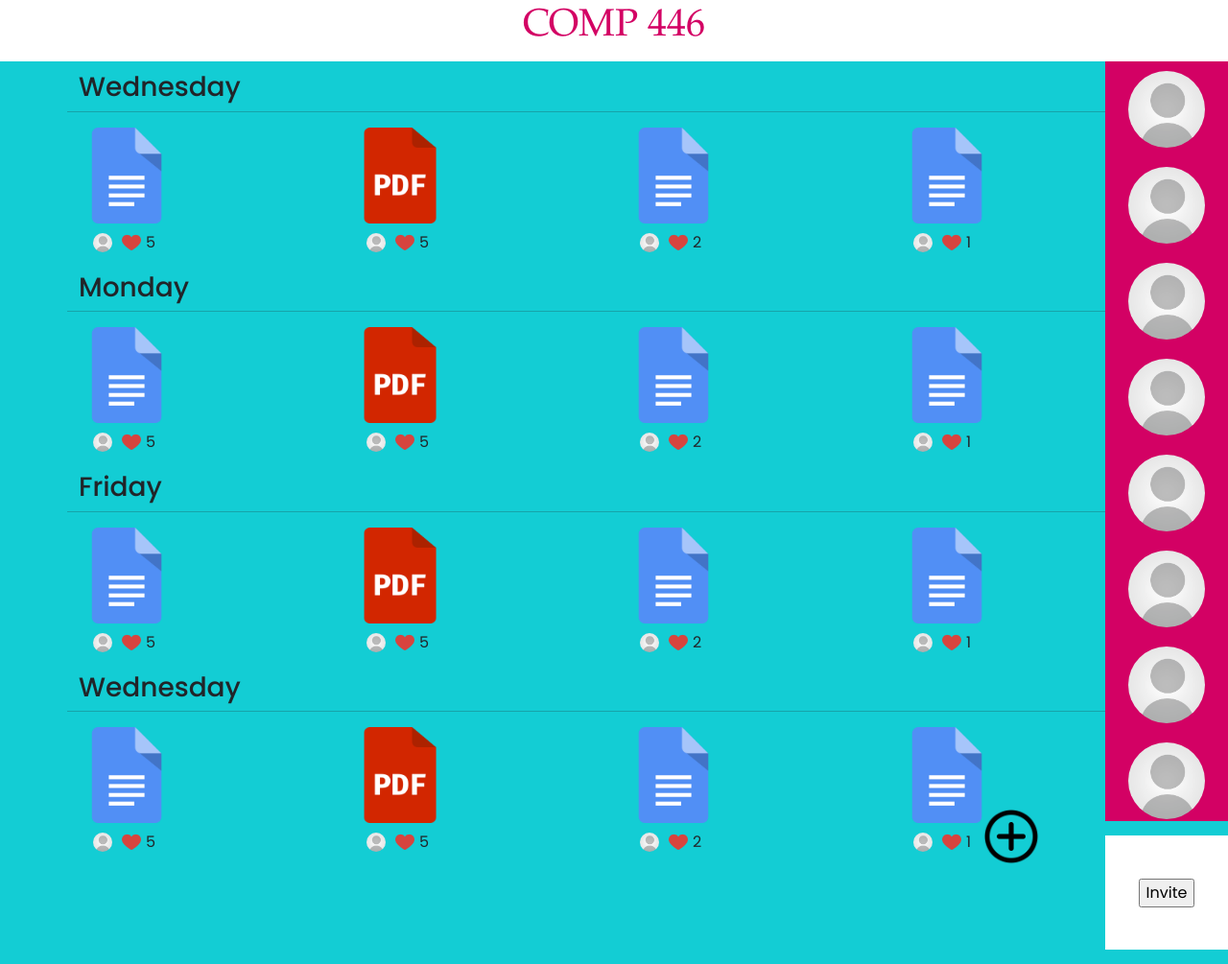
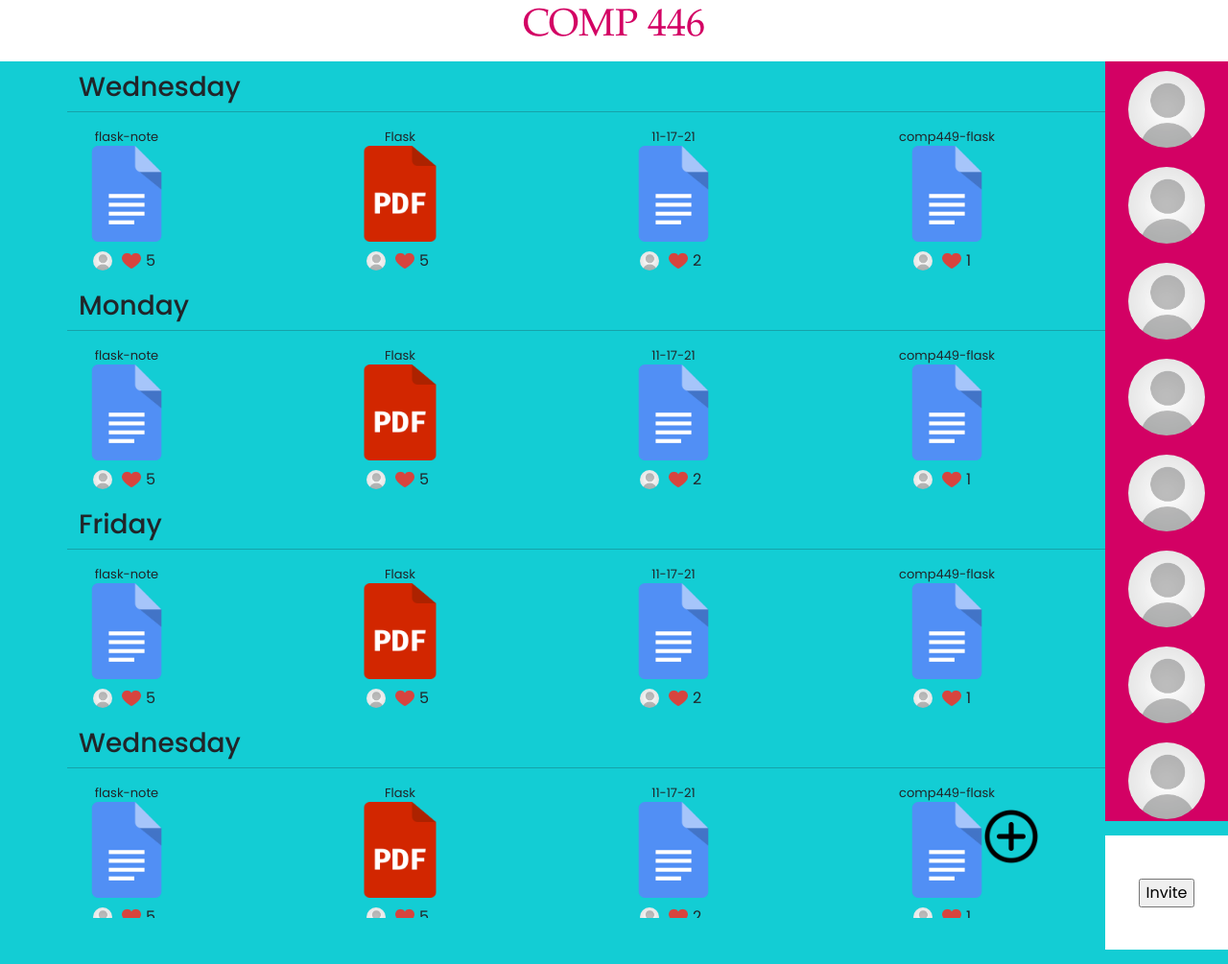
Before and after one commit to stephaniele/notebuddy, a Flask app: page /workspace in a window 1280 px wide. Shown: the whole page at 96% size. Run offline with Flask 2, Linux system fonts and the light colour scheme; some libraries are stand-ins or nearby versions.

Commit message:
change file name position

```diff
--- a/static/style.css
+++ b/static/style.css
@@ -171,23 +171,11 @@ h2{
 	display: flex;
 	align-content: space-around;
 }
-.file:hover .file-img{
-	opacity: 0.3;
-}
-.file:hover .file-name{
-	opacity: 1;
-}
 .file-name{
-	transition: .5s ease;
-	position: relative;
-	opacity:0;
 	width:100px;
-	height:0px;
 	font-size:13px;
 	text-align: center;
 	font:bold;
-	transform: translateY(-60px)
-
 }
 
 #side-bar{
--- a/templates/workspace.html
+++ b/templates/workspace.html
@@ -20,12 +20,12 @@
 <div id="main-container">
 	<div class="container" id="days">
 		<div class="row day">
-			<h3>Wednesday</h3>
+			<h3 class="dayofWeek">Wednesday</h3>
 			<hr>
 			<div class="col file-container">
 				<div class="file">
+					<div class="file-name">flask-note</div>
 					<img class="file-img" src="/static/docs.png">
-					<div class="file-name">flask-note</div>
 				</div>
 				<div class="img-info">
 					<img class="file-profile-pic" src="/static/person.jpg">
@@ -35,8 +35,9 @@
 			</div>
 			<div class=" col file-container">
 				<div class="file">
+					<div class="file-name">Flask</div>
 					<img class="file-img" src="/static/pdf.png">
-					<div class="file-name">Flask</div>
+
 				</div>
 				<div class="img-info">
 					<img class="file-profile-pic" src="/static/person.jpg">
@@ -46,8 +47,9 @@
 			</div>
 			<div class=" col file-container">
 				<div class="file">
+					<div class="file-name">11-17-21</div>
 					<img class="file-img" src="/static/docs.png">
-					<div class="file-name">11-17-21</div>
+
 				</div>
 				<div class="img-info">
 					<img class="file-profile-pic" src="/static/person.jpg">
@@ -57,8 +59,9 @@
 			</div>
 			<div class="col file-container">
 				<div class="file">
+					<div class="file-name">comp449-flask</div>
 					<img class="file-img" src="/static/docs.png">
-					<div class="file-name">comp449-flask</div>
+
 				</div>
 				<div class="img-info">
 					<img class="file-profile-pic" src="/static/person.jpg">
@@ -68,12 +71,12 @@
 			</div>
 		</div>
 		<div class="row day">
-			<h3>Monday</h3>
+			<h3 class="dayofWeek">Monday</h3>
 			<hr>
 			<div class="col file-container">
 				<div class="file">
+					<div class="file-name">flask-note</div>
 					<img class="file-img" src="/static/docs.png">
-					<div class="file-name">flask-note</div>
 				</div>
 				<div class="img-info">
 					<img class="file-profile-pic" src="/static/person.jpg">
@@ -83,8 +86,9 @@
 			</div>
 			<div class=" col file-container">
 				<div class="file">
+					<div class="file-name">Flask</div>
 					<img class="file-img" src="/static/pdf.png">
-					<div class="file-name">Flask</div>
+
 				</div>
 				<div class="img-info">
 					<img class="file-profile-pic" src="/static/person.jpg">
@@ -94,8 +98,9 @@
 			</div>
 			<div class=" col file-container">
 				<div class="file">
+					<div class="file-name">11-17-21</div>
 					<img class="file-img" src="/static/docs.png">
-					<div class="file-name">11-17-21</div>
+
 				</div>
 				<div class="img-info">
 					<img class="file-profile-pic" src="/static/person.jpg">
@@ -105,8 +110,9 @@
 			</div>
 			<div class="col file-container">
 				<div class="file">
+					<div class="file-name">comp449-flask</div>
 					<img class="file-img" src="/static/docs.png">
-					<div class="file-name">comp449-flask</div>
+
 				</div>
 				<div class="img-info">
 					<img class="file-profile-pic" src="/static/person.jpg">
@@ -116,12 +122,12 @@
 			</div>
 		</div>
 		<div class="row day">
-			<h3>Friday</h3>
+			<h3 class="dayofWeek">Friday</h3>
 			<hr>
 			<div class="col file-container">
 				<div class="file">
+					<div class="file-name">flask-note</div>
 					<img class="file-img" src="/static/docs.png">
-					<div class="file-name">flask-note</div>
 				</div>
 				<div class="img-info">
 					<img class="file-profile-pic" src="/static/person.jpg">
@@ -131,8 +137,9 @@
 			</div>
 			<div class=" col file-container">
 				<div class="file">
+					<div class="file-name">Flask</div>
 					<img class="file-img" src="/static/pdf.png">
-					<div class="file-name">Flask</div>
+
 				</div>
 				<div class="img-info">
 					<img class="file-profile-pic" src="/static/person.jpg">
@@ -142,8 +149,9 @@
 			</div>
 			<div class=" col file-container">
 				<div class="file">
+					<div class="file-name">11-17-21</div>
 					<img class="file-img" src="/static/docs.png">
-					<div class="file-name">11-17-21</div>
+
 				</div>
 				<div class="img-info">
 					<img class="file-profile-pic" src="/static/person.jpg">
@@ -153,8 +161,9 @@
 			</div>
 			<div class="col file-container">
 				<div class="file">
+					<div class="file-name">comp449-flask</div>
 					<img class="file-img" src="/static/docs.png">
-					<div class="file-name">comp449-flask</div>
+
 				</div>
 				<div class="img-info">
 					<img class="file-profile-pic" src="/static/person.jpg">
@@ -164,12 +173,12 @@
 			</div>
 		</div>
 		<div class="row day">
-			<h3>Wednesday</h3>
+			<h3 class="dayofWeek">Wednesday</h3>
 			<hr>
 			<div class="col file-container">
 				<div class="file">
+					<div class="file-name">flask-note</div>
 					<img class="file-img" src="/static/docs.png">
-					<div class="file-name">flask-note</div>
 				</div>
 				<div class="img-info">
 					<img class="file-profile-pic" src="/static/person.jpg">
@@ -179,8 +188,9 @@
 			</div>
 			<div class=" col file-container">
 				<div class="file">
+					<div class="file-name">Flask</div>
 					<img class="file-img" src="/static/pdf.png">
-					<div class="file-name">Flask</div>
+
 				</div>
 				<div class="img-info">
 					<img class="file-profile-pic" src="/static/person.jpg">
@@ -190,8 +200,9 @@
 			</div>
 			<div class=" col file-container">
 				<div class="file">
+					<div class="file-name">11-17-21</div>
 					<img class="file-img" src="/static/docs.png">
-					<div class="file-name">11-17-21</div>
+
 				</div>
 				<div class="img-info">
 					<img class="file-profile-pic" src="/static/person.jpg">
@@ -201,8 +212,9 @@
 			</div>
 			<div class="col file-container">
 				<div class="file">
+					<div class="file-name">comp449-flask</div>
 					<img class="file-img" src="/static/docs.png">
-					<div class="file-name">comp449-flask</div>
+
 				</div>
 				<div class="img-info">
 					<img class="file-profile-pic" src="/static/person.jpg">
```
